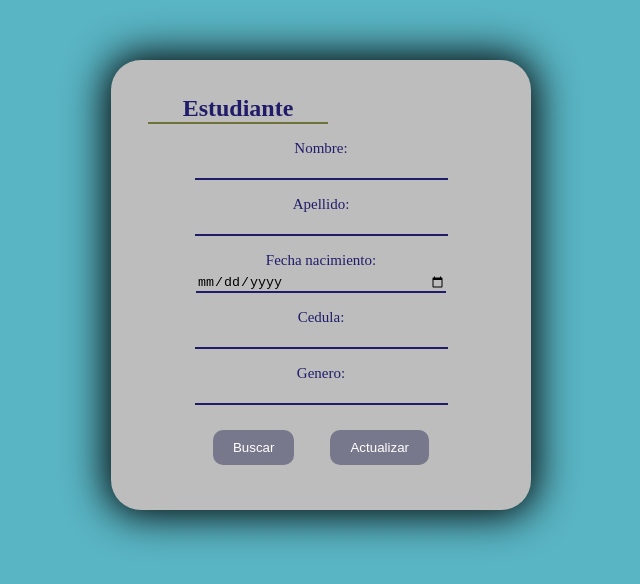
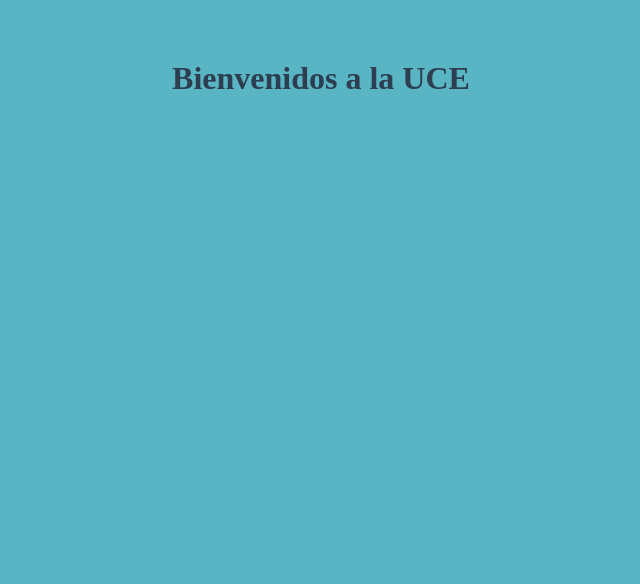
Before and after one commit to J0hnFe/pw_api_u4_p6_jr, a Vue app: page / in a window 1280 px wide. Shown: the top 584 px of the page, without its empty margins (319-959 px from the left). Built offline with nearby package versions, Linux system fonts and the light colour scheme.

Commit message:
taller_36

```diff
--- a/package.json
+++ b/package.json
@@ -10,7 +10,8 @@
   "dependencies": {
     "axios": "^1.7.2",
     "core-js": "^3.8.3",
-    "vue": "^3.2.13"
+    "vue": "^3.2.13",
+    "vue-router": "^4.4.0"
   },
   "devDependencies": {
     "@vue/cli-plugin-babel": "~5.0.0",
--- a/src/App.vue
+++ b/src/App.vue
@@ -1,18 +1,22 @@
 <template>
-  <EstudiantePage />
+  <!-- <BienvenidaaPage /> -->
+  <router-view />
+  <!-- <EstudiantePage /> -->
   <!-- <EstudianteEliminar /> -->
   <!-- <EstudianteGuardar /> -->
 </template>
 
 <script>
-import EstudiantePage from "./pages/EstudiantePage.vue";
+import BienvenidaaPage from "./pages/BienvenidaPage.vue";
+// import EstudiantePage from "./pages/EstudiantePage.vue";
 // import EstudianteEliminar from "./pages/EstudianteEliminar.vue";
 // import EstudianteGuardar from "./pages/EstudianteGuardar.vue";
 
 export default {
   name: "App",
   components: {
-    EstudiantePage,
+    BienvenidaaPage,
+    // EstudiantePage,
     // EstudianteEliminar,
     // EstudianteGuardar,
   }
--- a/src/main.js
+++ b/src/main.js
@@ -1,4 +1,8 @@
 import { createApp } from 'vue'
 import App from './App.vue'
 
-createApp(App).mount('#app')
+// import './css/estilos.css'
+
+import router from "./router/router"
+
+createApp(App).use(router).mount('#app')
--- /dev/null
+++ b/src/pages/BienvenidaPage.vue
@@ -0,0 +1,15 @@
+<template>
+  <h1>
+    Bienvenidos a la UCE
+  </h1>
+</template>
+
+<script>
+export default {
+
+}
+</script>
+
+<style>
+
+</style>
```
Also changed, not shown: src/router/router.js (added, +39 -0 lines), 1 other file (tests, documents, lock files or other folders).
